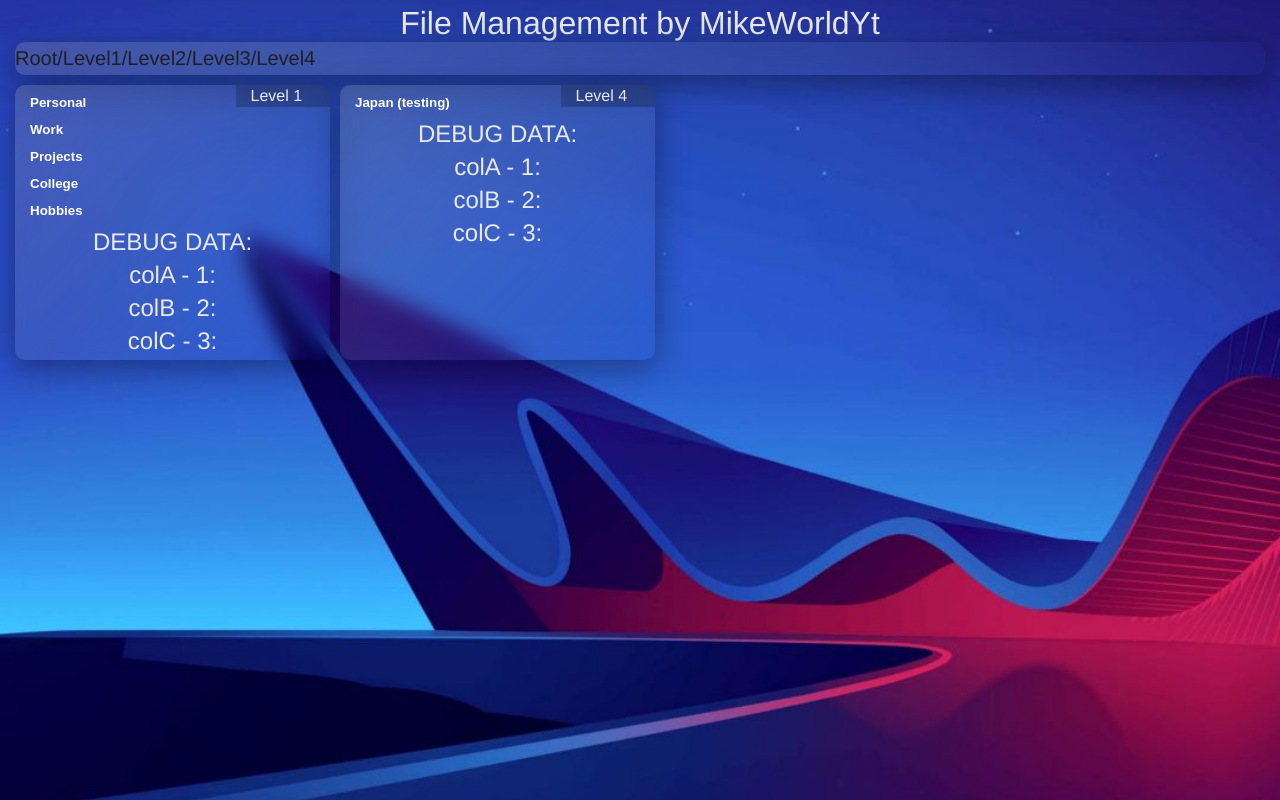
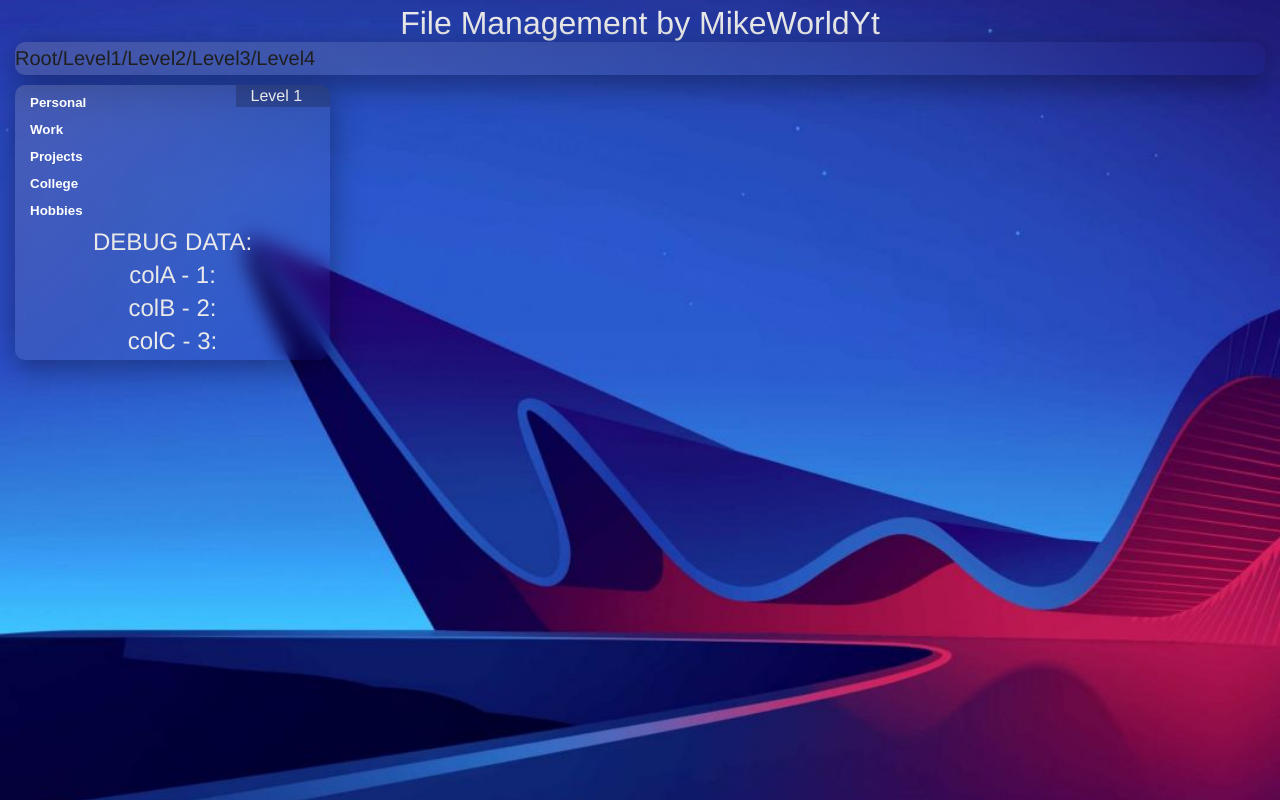
Before and after one commit to MikeWorldYt/Directory-react, a React (Vite) app: page / in a window 1280 px wide. Built offline with nearby package versions, Linux system fonts and the light colour scheme.

Commit message:
all hooks work well

```diff
--- a/src/components/column4.jsx
+++ b/src/components/column4.jsx
@@ -5,14 +5,16 @@ import { useEffect, useState } from 'react';
 
 export default function Container4(props) {
   const [colA, setColA] = useState(props.colA);
-  const colB = undefined
-  const colC = undefined
-  const data = levelsData.alldata[1].data[0].data[0].data || [] ///colD !== undefined ? ( levelsData.alldata[colA].data[0].data[0].data || [] ) : []; // testing data
+  const [colB, setColB] = useState(props.colB);
+  const [colC, setColC] = useState(props.colC);
+  const colD = props.colD;
+  const data = colD !== undefined ? ( levelsData.alldata[colA].data[colB].data[0].data || [] ) : []; // testing data
   const hasData = data.length > 0;
 
   useEffect(() => {
     setColA(props.colA)
-
+    setColB(props.colB)
+    setColC(props.colC)
   }, [props.colC])
 
 
@@ -38,6 +40,7 @@ export default function Container4(props) {
           <h1>colA - 1: {colA}</h1>
           <h1>colB - 2: {colB}</h1>
           <h1>colC - 3: {colC}</h1>
+          <h1>colD - 4: {colD}</h1>
         </div>
       )}
     </>
```
